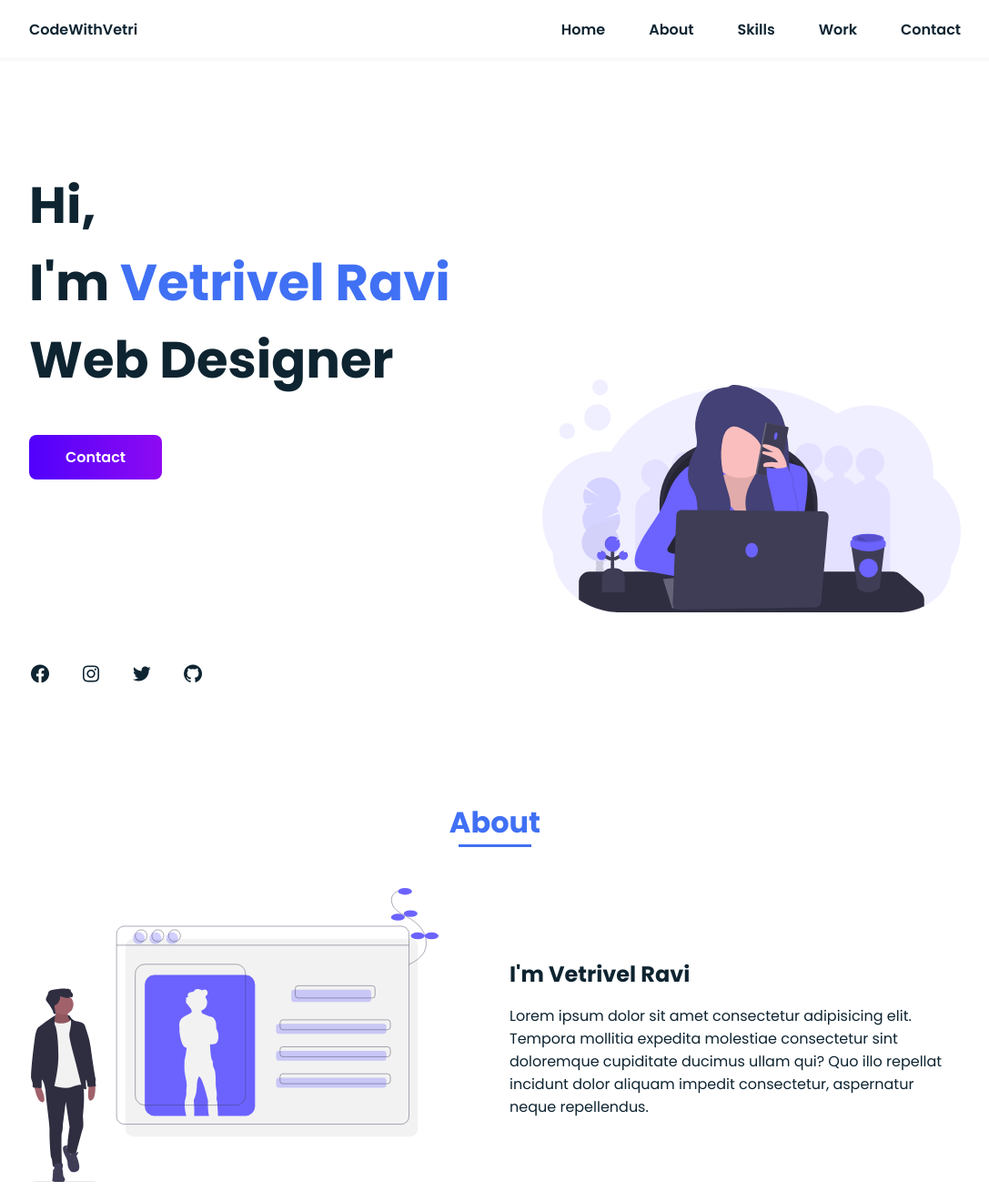
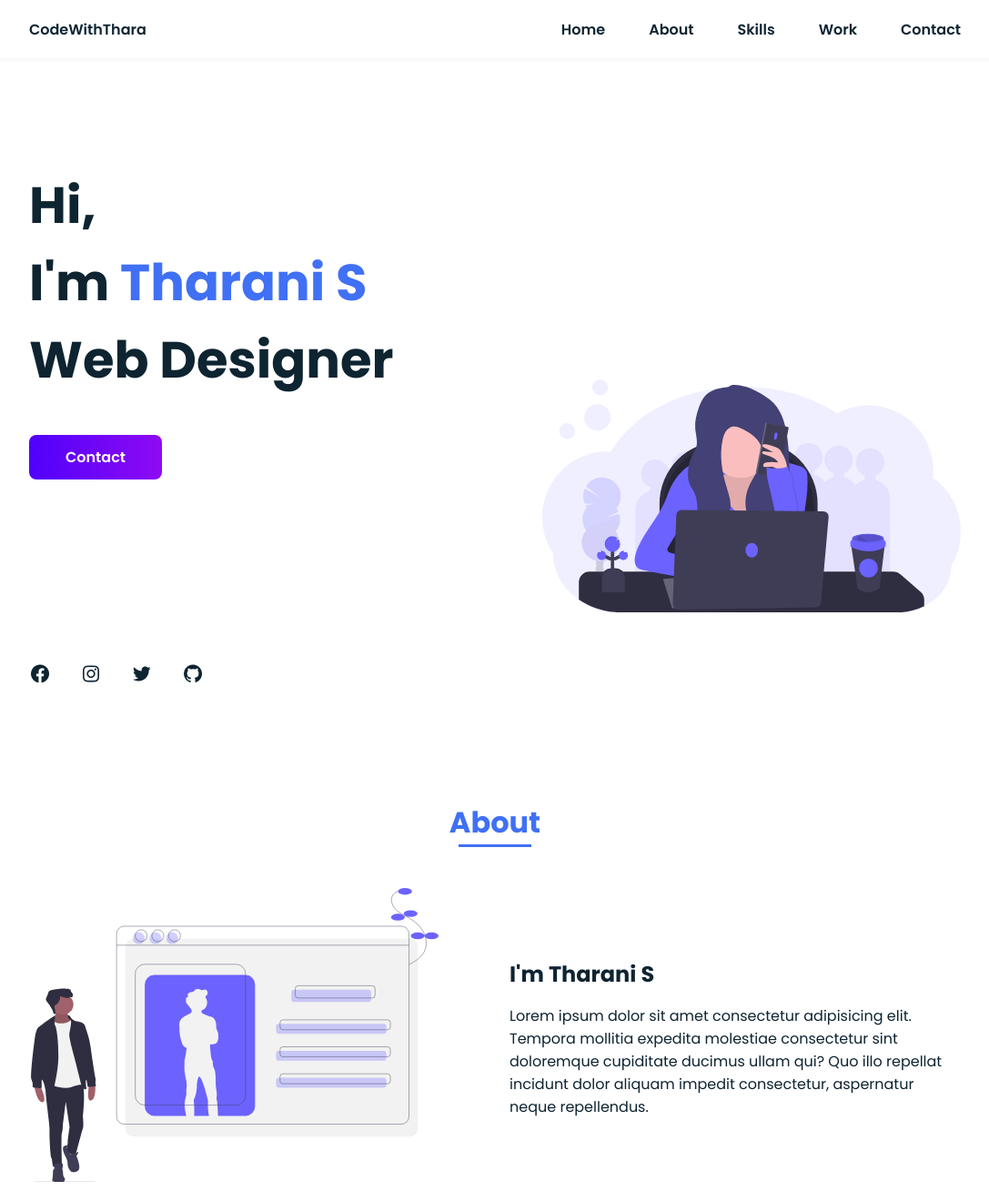
Before and after one commit to skdharu1204/portfolioDharu, a plain HTML site: page index.html in a window 1280 px wide. Shown: the top 1309 px of the page at 91% size, without its empty margins (96-1183 px from the left). Drawn offline with nearby package versions, Linux system fonts and the light colour scheme.

Commit message:
Update index.html

```diff
--- a/index.html
+++ b/index.html
@@ -17,7 +17,7 @@
     <header class="header">
       <nav class="nav bd_grid">
         <div>
-          <a href="#" class="nav_logo">CodeWithVetri</a>
+          <a href="#" class="nav_logo">CodeWithThara</a>
         </div>
 
         <div class="nav_menu" id="nav_menu">
@@ -51,7 +51,7 @@
       <section class="home bd_grid" id="home">
         <div class="home_data" data-aos="fade-down">
           <h1 class="home_title">
-            Hi, <br />I'm <span class="home_title-color">Vetrivel Ravi</span
+            Hi, <br />I'm <span class="home_title-color">Tharani S</span
             ><br />Web Designer
           </h1>
           <a href="#contact" class="button"> Contact</a>
@@ -677,7 +677,7 @@
               data-aos="fade-down"
               data-aos-delay="350"
             >
-              I'm Vetrivel Ravi
+              I'm Tharani S
             </h2>
             <p class="about_text" data-aos="fade-down" data-aos-delay="450">
               Lorem ipsum dolor sit amet consectetur adipisicing elit. Tempora
@@ -1057,7 +1057,7 @@
 
       <!-- Footer Section -->
       <footer class="footer">
-        <p class="footer_title" data-aos="fade-down">Vetrivel Ravi</p>
+        <p class="footer_title" data-aos="fade-down">Tharani S</p>
 
         <div class="footer_socials">
           <a
```
